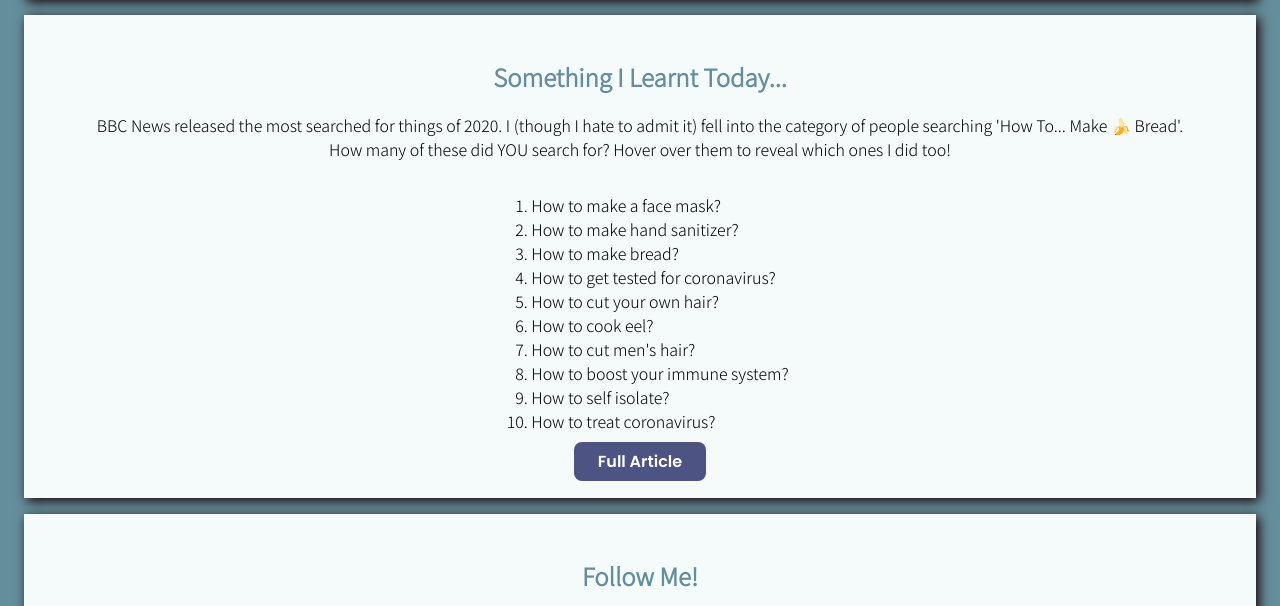
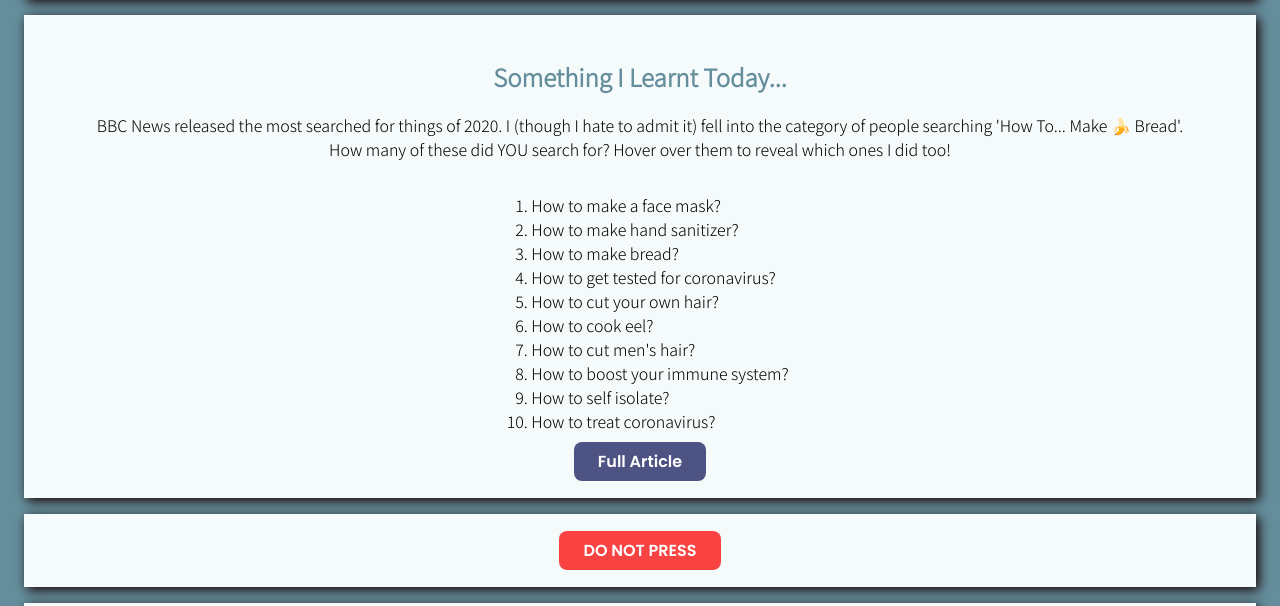
Before and after one commit to Schemalem/profile, a plain HTML site: page index.html in a window 1280 px wide. Shown: the part 403-1009 px from the top of the page. Drawn offline with Linux system fonts and the light colour scheme.

Commit message:
Added DNP button to profile

```diff
--- a/index.html
+++ b/index.html
@@ -43,6 +43,12 @@
         </a>
     </div>
 
+     <div class="card-white">
+      <a href="https://www.youtube.com/watch?v=oHg5SJYRHA0" target="_blank" class="btn-red text-center">
+          DO NOT PRESS
+        </a>
+    </div>
+
      <div class="card-white text-center">
         <h2 class="blue-text">Follow Me!</h2>
         <ul class="list-inline">
--- a/style.css
+++ b/style.css
@@ -52,6 +52,21 @@ p{
 }
 
 .btn-purple:hover {
+  background-color: #C99DA3;
+  color: white;
+
+}
+
+.btn-red {
+  background-color: #F94343;
+  color: white;
+  padding: 8px 24px;
+  border-radius: 8px;
+  font-family: 'Poppins', sans-serif;
+  text-decoration: none;
+}
+
+.btn-red:hover {
   background-color: #C99DA3;
   color: white;
 
```
